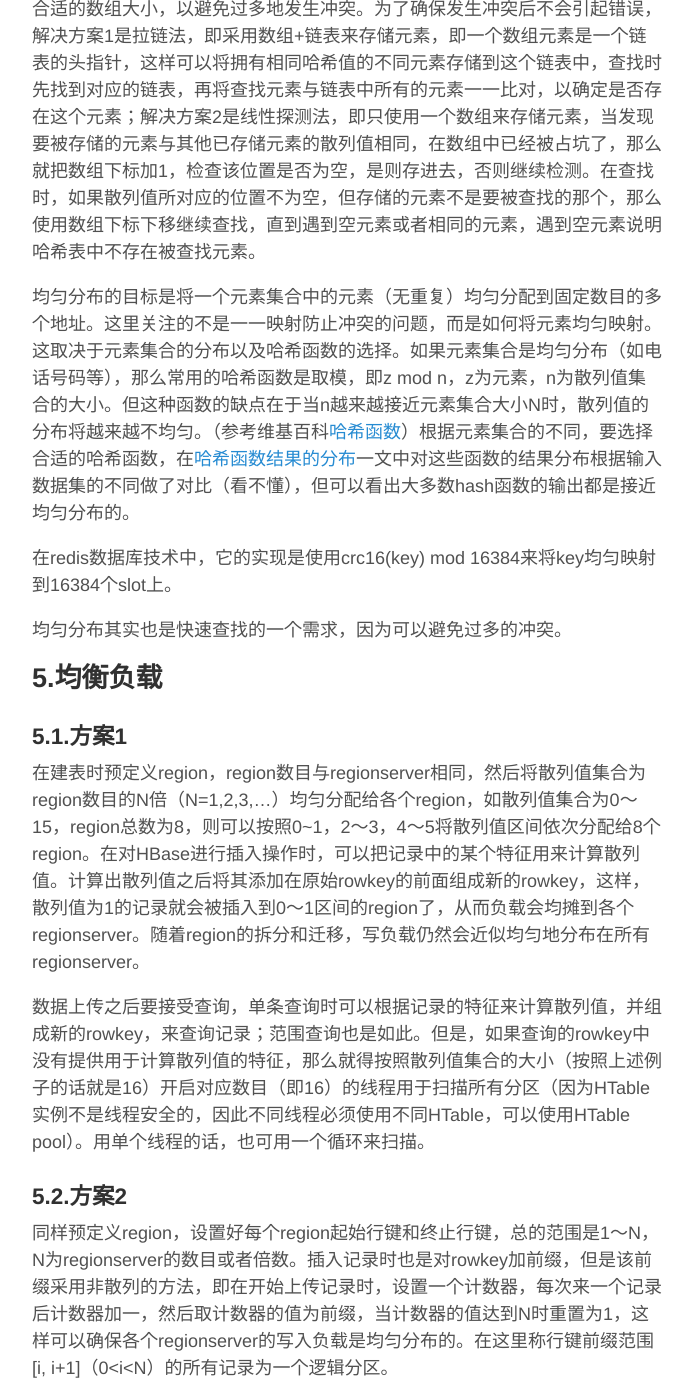
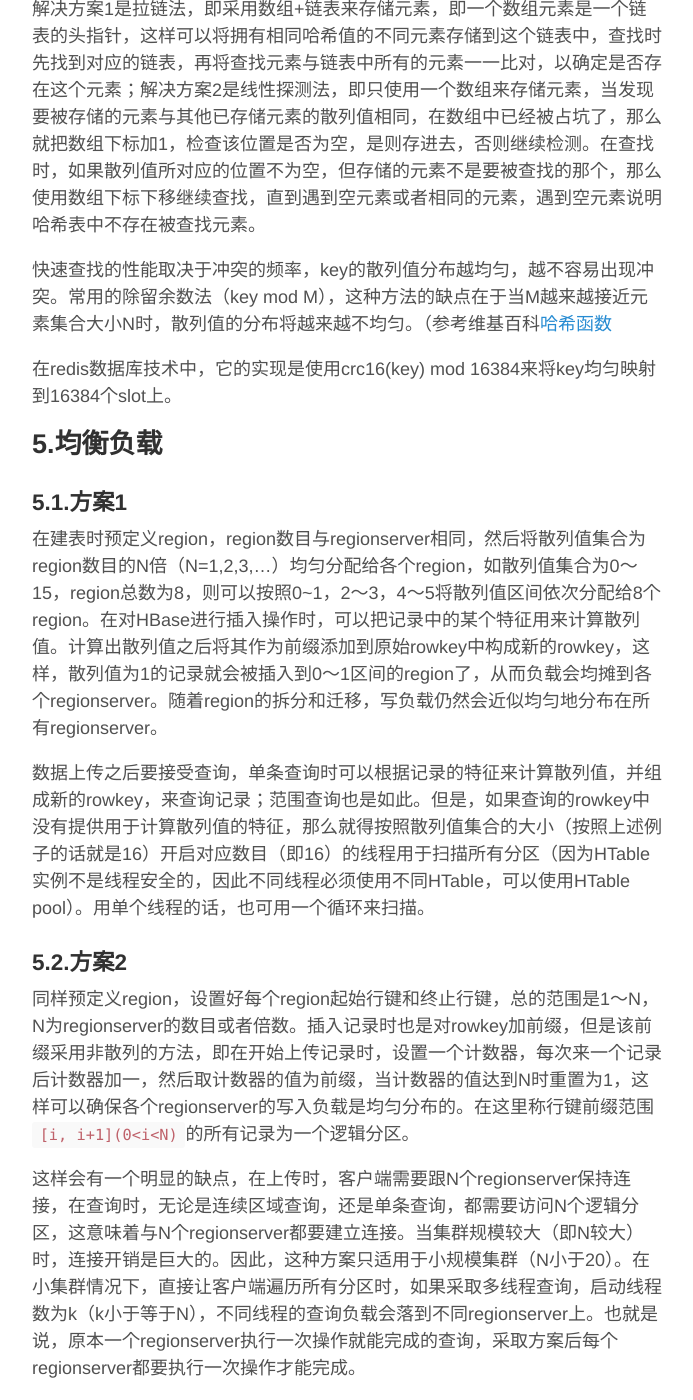
Before and after one commit to lsr1991/lsr1991.github.io, a Jekyll site: the page built from _posts/2015-05-02-hbase-upload-balance.md, in a window 1280 px wide and 1400 px high, scrolled down 1719 px. Shown: the whole window, without its empty margins (293-986 px from the left). Built offline with Jekyll 4.4.1, drawn with Linux system fonts in a browser that asks for light colours; Markdown is read by kramdown in place of the engine named in the settings; comment, search, counter and statistics services are not loaded; some of the changed text lies outside the part shown.

Commit message:
Update 2015-05-02-hbase-upload-balance.md

```diff
--- a/_posts/2015-05-02-hbase-upload-balance.md
+++ b/_posts/2015-05-02-hbase-upload-balance.md
@@ -38,29 +38,27 @@ Hash技术（又称散列，哈希）可以将一个大的集合（数集，字
 对于浮点数，常用的散列法是先把数转换成二进制表示，再使用除留余数法。除留余数法的实现可以使用除法`key mod M`，也可以使用
 位操作`key & (M-1)`。对于字符串，常用的散列法是加法乘法混合、位移法，具体可以参考[这篇博文](http://blog.csdn.net/eaglex/article/details/6310727)。
 
-Hash技术的应用可以有两个，一个是快速查找，另一个是均匀分布。不同应用要关注的点不同。
+Hash技术的一个主要应用是快速查找，如哈希表。
 
 快速查找的目标是查找某个元素是否存在，或者以某个元素为key来查找它所对应的value，这两种都可以使用Hash技术，这里以前者为例。前者需要在一个数组中查找某个元素是否存在，若存在，则返回1，若不存在，则返回0，也可顺带将新元素存储到数组中。将要查找（存储）的元素集合通过哈希函数映射（接近一一映射）到一个数组的下标数集，来使得查找元素时可以用哈希函数来计算它在数组中的下标来访问元素，这样的查找时间复杂度为O(1)。这种查找要关注的问题是一一映射，如果不同元素映射到相同下标的话就会产生冲突，冲突的概率取决于元素集合（无重复元素）的大小。因此需要根据元素集合的大小来确定合适的数组大小，以避免过多地发生冲突。为了确保发生冲突后不会引起错误，解决方案1是拉链法，即采用数组+链表来存储元素，即一个数组元素是一个链表的头指针，这样可以将拥有相同哈希值的不同元素存储到这个链表中，查找时先找到对应的链表，再将查找元素与链表中所有的元素一一比对，以确定是否存在这个元素；解决方案2是线性探测法，即只使用一个数组来存储元素，当发现要被存储的元素与其他已存储元素的散列值相同，在数组中已经被占坑了，那么就把数组下标加1，检查该位置是否为空，是则存进去，否则继续检测。在查找时，如果散列值所对应的位置不为空，但存储的元素不是要被查找的那个，那么使用数组下标下移继续查找，直到遇到空元素或者相同的元素，遇到空元素说明哈希表中不存在被查找元素。
 
-均匀分布的目标是将一个元素集合中的元素（无重复）均匀分配到固定数目的多个地址。这里关注的不是一一映射防止冲突的问题，而是如何将元素均匀映射。这取决于元素集合的分布以及哈希函数的选择。如果元素集合是均匀分布（如电话号码等），那么常用的哈希函数是取模，即z mod n，z为元素，n为散列值集合的大小。但这种函数的缺点在于当n越来越接近元素集合大小N时，散列值的分布将越来越不均匀。（参考维基百科[哈希函数](http://en.wikipedia.org/wiki/Hash_function#Hashing_uniformly_distributed_data)）根据元素集合的不同，要选择合适的哈希函数，在[哈希函数结果的分布](http://michiel.buddingh.eu/distribution-of-hash-values#summary)一文中对这些函数的结果分布根据输入数据集的不同做了对比（看不懂），但可以看出大多数hash函数的输出都是接近均匀分布的。
+快速查找的性能取决于冲突的频率，key的散列值分布越均匀，越不容易出现冲突。常用的除留余数法（key mod M），这种方法的缺点在于当M越来越接近元素集合大小N时，散列值的分布将越来越不均匀。（参考维基百科[哈希函数](http://en.wikipedia.org/wiki/Hash_function#Hashing_uniformly_distributed_data)
 
 在redis数据库技术中，它的实现是使用crc16(key) mod 16384来将key均匀映射到16384个slot上。
-
-均匀分布其实也是快速查找的一个需求，因为可以避免过多的冲突。
 
 ## 5.均衡负载
 
 ### 5.1.方案1
 
-在建表时预定义region，region数目与regionserver相同，然后将散列值集合为region数目的N倍（N=1,2,3,...）均匀分配给各个region，如散列值集合为0～15，region总数为8，则可以按照0~1，2～3，4～5将散列值区间依次分配给8个region。在对HBase进行插入操作时，可以把记录中的某个特征用来计算散列值。计算出散列值之后将其添加在原始rowkey的前面组成新的rowkey，这样，散列值为1的记录就会被插入到0～1区间的region了，从而负载会均摊到各个regionserver。随着region的拆分和迁移，写负载仍然会近似均匀地分布在所有regionserver。
+在建表时预定义region，region数目与regionserver相同，然后将散列值集合为region数目的N倍（N=1,2,3,...）均匀分配给各个region，如散列值集合为0～15，region总数为8，则可以按照0~1，2～3，4～5将散列值区间依次分配给8个region。在对HBase进行插入操作时，可以把记录中的某个特征用来计算散列值。计算出散列值之后将其作为前缀添加到原始rowkey中构成新的rowkey，这样，散列值为1的记录就会被插入到0～1区间的region了，从而负载会均摊到各个regionserver。随着region的拆分和迁移，写负载仍然会近似均匀地分布在所有regionserver。
 
 数据上传之后要接受查询，单条查询时可以根据记录的特征来计算散列值，并组成新的rowkey，来查询记录；范围查询也是如此。但是，如果查询的rowkey中没有提供用于计算散列值的特征，那么就得按照散列值集合的大小（按照上述例子的话就是16）开启对应数目（即16）的线程用于扫描所有分区（因为HTable实例不是线程安全的，因此不同线程必须使用不同HTable，可以使用HTable pool）。用单个线程的话，也可用一个循环来扫描。
 
 ### 5.2.方案2
 
-同样预定义region，设置好每个region起始行键和终止行键，总的范围是1～N，N为regionserver的数目或者倍数。插入记录时也是对rowkey加前缀，但是该前缀采用非散列的方法，即在开始上传记录时，设置一个计数器，每次来一个记录后计数器加一，然后取计数器的值为前缀，当计数器的值达到N时重置为1，这样可以确保各个regionserver的写入负载是均匀分布的。在这里称行键前缀范围[i, i+1]（0<i<N）的所有记录为一个逻辑分区。
+同样预定义region，设置好每个region起始行键和终止行键，总的范围是1～N，N为regionserver的数目或者倍数。插入记录时也是对rowkey加前缀，但是该前缀采用非散列的方法，即在开始上传记录时，设置一个计数器，每次来一个记录后计数器加一，然后取计数器的值为前缀，当计数器的值达到N时重置为1，这样可以确保各个regionserver的写入负载是均匀分布的。在这里称行键前缀范围`[i, i+1](0<i<N)`的所有记录为一个逻辑分区。
 
-这样会有一个明显的缺点，在上传时，客户端需要跟N个regionserver保持连接，在查询时，无论是连续区域查询，还是单条查询，都需要访问N个逻辑分区，这意味着与N个regionserver都要建立连接。当集群规模较大（即N较大）时，连接开销是巨大的。因此，这种方案只适用于小规模集群（N<20）。在小集群情况下，直接让客户端遍历所有分区时，如果采取多线程查询，启动线程数为k（k<=N），不同线程的查询负载会落到不同regionserver上。也就是说，原本一个regionserver执行一次操作就能完成的查询，采取方案后每个regionserver都要执行一次操作才能完成。
+这样会有一个明显的缺点，在上传时，客户端需要跟N个regionserver保持连接，在查询时，无论是连续区域查询，还是单条查询，都需要访问N个逻辑分区，这意味着与N个regionserver都要建立连接。当集群规模较大（即N较大）时，连接开销是巨大的。因此，这种方案只适用于小规模集群（N小于20）。在小集群情况下，直接让客户端遍历所有分区时，如果采取多线程查询，启动线程数为k（k小于等于N），不同线程的查询负载会落到不同regionserver上。也就是说，原本一个regionserver执行一次操作就能完成的查询，采取方案后每个regionserver都要执行一次操作才能完成。
 
 如果要在大集群上部署，可以采用分布式客户端集群，即每个上传/查询客户端只会上传/查询属于一个逻辑分区的数据。对于查询客户端集群，可以使用主从结构，即一个主客户端解析和分配查询任务，每个从客户端与regionserver位于同一个节点上，负责对一个逻辑分区进行查询后返回结果给主客户端，主客户端汇总结果后返回给用户。主客户端可以使用pull的方法（如同hadoop中的reducer），开启少数线程进行归并。在不使用分布式客户端集群时，因为客户端只能启动少数扫描线程（因为每个线程中会有一个独立的连接和返回的结果，如果开启与逻辑分区相同数目的线程，客户端会占用巨大的网络和内存资源），所有逻辑分区的查询并发数取决于客户端启动的线程数，导致HBase集群节点数多的时候性能下降。而使用分布式客户端集群时，主客户端和从客户端都是自定义的，仅仅需要让主客户端给每个从客户端提交查询任务后等待即可，从客户端完成查询后将结果写入本地磁盘，并通知主客户端结果已经完成，主客户端再用少数线程从从客户端那里拉取结果（可以使用nfs）后归并。
 
@@ -112,8 +110,9 @@ HBase有自动负载均衡机制，它可能会使得正在执行写入的表的
 以下资料截至0.94版本。参见[这里](http://hortonworks.com/blog/apache-hbase-region-splitting-and-merging/)。
 
 有三种策略：
+
 - ConstantSizeRegionSplitPolicy：在0.94之前只有这个策略。当region中的一个store（对应一个columnfamily的一个storefile）超过了配置参数`hbase.hregion.max.filesize`时拆分成两个，该配置参数默认为10GB。region拆分线是最大storefile的中间rowkey。
-- IncreasingToUpperBoundRegionSplitPolicy：0.94默认策略。拆分阈值是Min (R^2 * “hbase.hregion.memstore.flush.size”, “hbase.hregion.max.filesize”)，其中R是一张表中位于同一个regionserver的region的数目。`hbase.hregion.memstore.flush.size`默认是128MB，后一个参数默认是10GB。因此，如果region没有预拆分，默认的行为是，表的第一个region会位于一个regionserver上，然后当达到1^2*128MB=128MB，region被拆分成2个，它们仍然位于同一个regionserver上，因此，随着region的增加，拆分阈值也增加：128MB、512MB、1152MB、2GB、3.2GB、4.6GB、6.2GB，依次类推，直至达到9个region之后，拆分阈值就恒定为10GB。这可以控制一个regionserver拥有的region个数在小数据量的时候不会太少，在大的数据量时候不会太多。region拆分线是最大storefile的中间rowkey。
+- IncreasingToUpperBoundRegionSplitPolicy：0.94默认策略。拆分阈值是`Min (R^2 * “hbase.hregion.memstore.flush.size”, “hbase.hregion.max.filesize”)`，其中R是一张表中位于同一个regionserver的region的数目。`hbase.hregion.memstore.flush.size`默认是128MB，后一个参数默认是10GB。因此，如果region没有预拆分，默认的行为是，表的第一个region会位于一个regionserver上，然后当达到1^2*128MB=128MB，region被拆分成2个，它们仍然位于同一个regionserver上，因此，随着region的增加，拆分阈值也增加：128MB、512MB、1152MB、2GB、3.2GB、4.6GB、6.2GB，依次类推，直至达到9个region之后，拆分阈值就恒定为10GB。这可以控制一个regionserver拥有的region个数在小数据量的时候不会太少，在大的数据量时候不会太多。region拆分线是最大storefile的中间rowkey。
 - KeyPrefixRegionSplitPolicy：你可以配置用来对你的rowkey进行分组所依赖的前缀长度，然后该策略保证region的拆分线不会在一组拥有相同前缀的rowkey的中间，也就是说，拆分后的region中，相同前缀的rowkey会一直位于同一个region上。其他的拆分策略与IncreasingToUpperBoundRegionSplitPolicy是一样的。
 
 如何配置策略？
```
